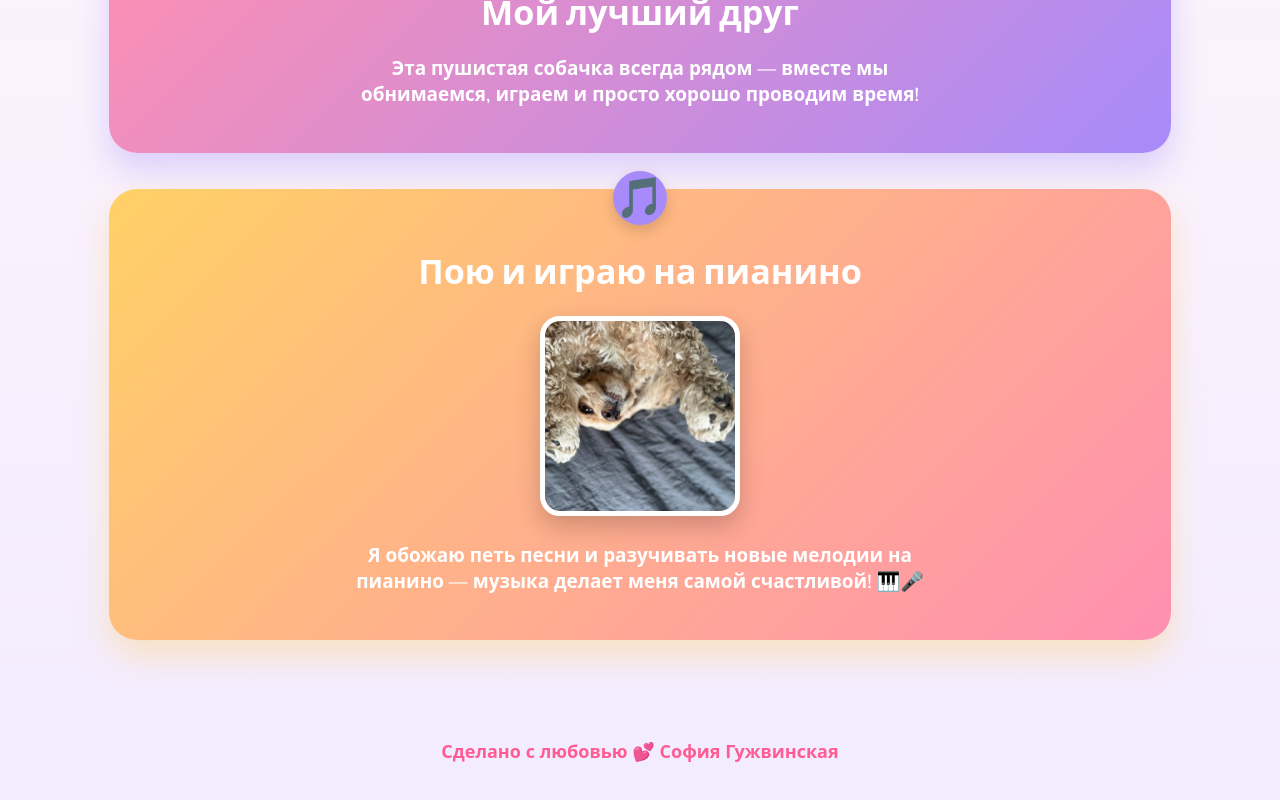
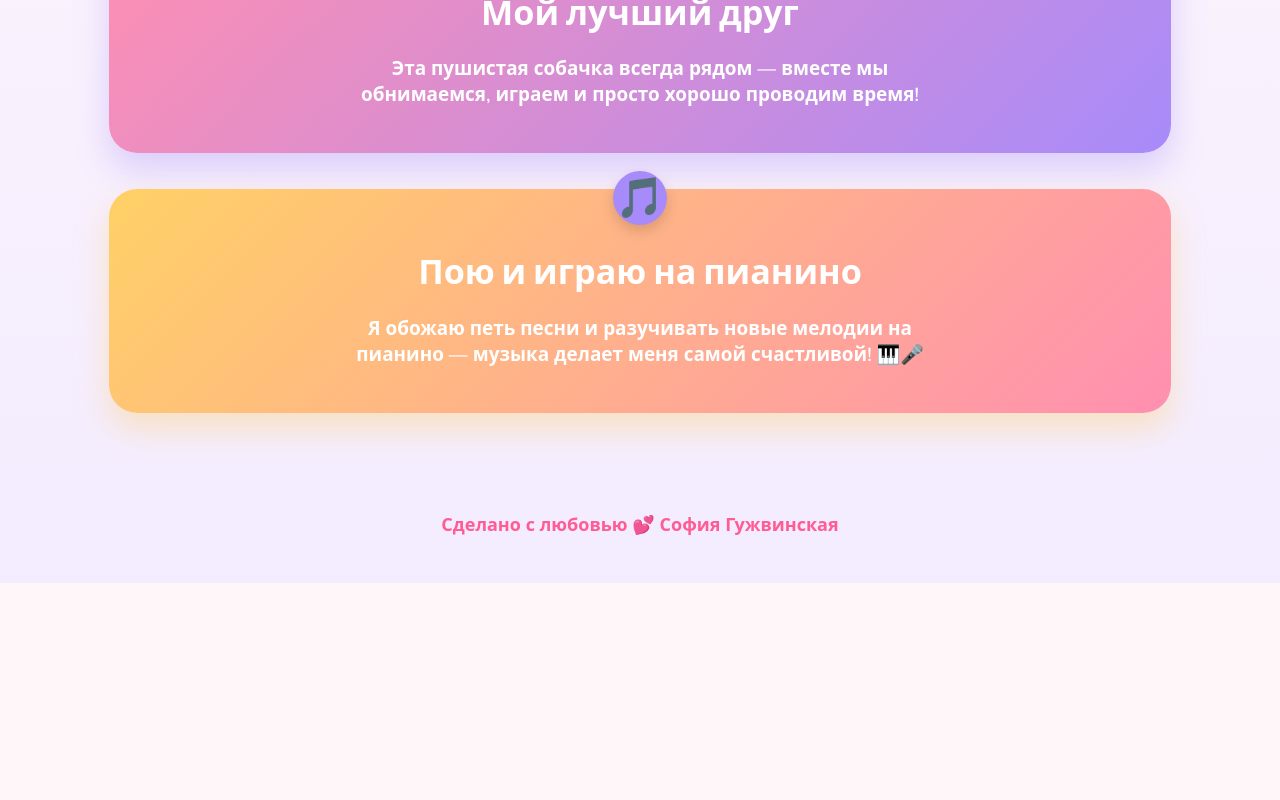
Before and after one commit to BorisGujvin/DittuSofiaHuzhvynska, a React (Vite) app: page / in a window 1280 px wide. Shown: the part 1073-1873 px from the top of the page. After the commit the page ends 1656 px from the top, so only its background shows below. Built offline with nearby package versions, Linux system fonts and the light colour scheme.

Commit message:
Удалено фото из блока про пение и пианино

```diff
--- a/src/App.css
+++ b/src/App.css
@@ -242,17 +242,6 @@ a.love-card {
   font-size: 1.05rem;
 }
 
-.talent-photo {
-  width: 200px;
-  height: 200px;
-  object-fit: cover;
-  border-radius: 20px;
-  border: 5px solid #fff;
-  box-shadow: 0 10px 24px rgba(0, 0, 0, 0.2);
-  margin: 0.5rem auto 1.5rem;
-  display: block;
-}
-
 .note {
   position: absolute;
   top: -18px;
--- a/src/App.tsx
+++ b/src/App.tsx
@@ -4,9 +4,6 @@ import DogGallery from './DogGallery'
 
 const photo =
   '/assets/images/AgACAgQAAxkBAAMZaprRQtOdHXN1JninfKSyMRi-on8AAvUaaxswodFQRxmIy2cIwbEBAAMCAAN5AAM9BA.jpg'
-
-const talentPhoto =
-  '/assets/images/AgACAgQAAxkBAAMPaprNEsKveMoNmetDOxio0mw9HCgAApcaaxswodFQX6DUZNuAuHgBAAMCAAN5AAM9BA.jpg'
 
 const loves = [
   { emoji: '🐶', title: 'Собачки', text: 'Лучший друг всегда рядом и обожает обнимашки', link: '#/dog' },
@@ -96,7 +93,6 @@ function App() {
           <div className="talent-card">
             <span className="note">🎵</span>
             <h2>Пою и играю на пианино</h2>
-            <img className="talent-photo" src={talentPhoto} alt="София играет на пианино" />
             <p>
               Я обожаю петь песни и разучивать новые мелодии на пианино —
               музыка делает меня самой счастливой! 🎹🎤
```
Also changed, not shown: public/assets/images/AgACAgQAAxkBAAMPaprNEsKveMoNmetDOxio0mw9HCgAApcaaxswodFQX6DUZNuAuHgBAAMCAAN5AAM9BA.jpg (deleted).
